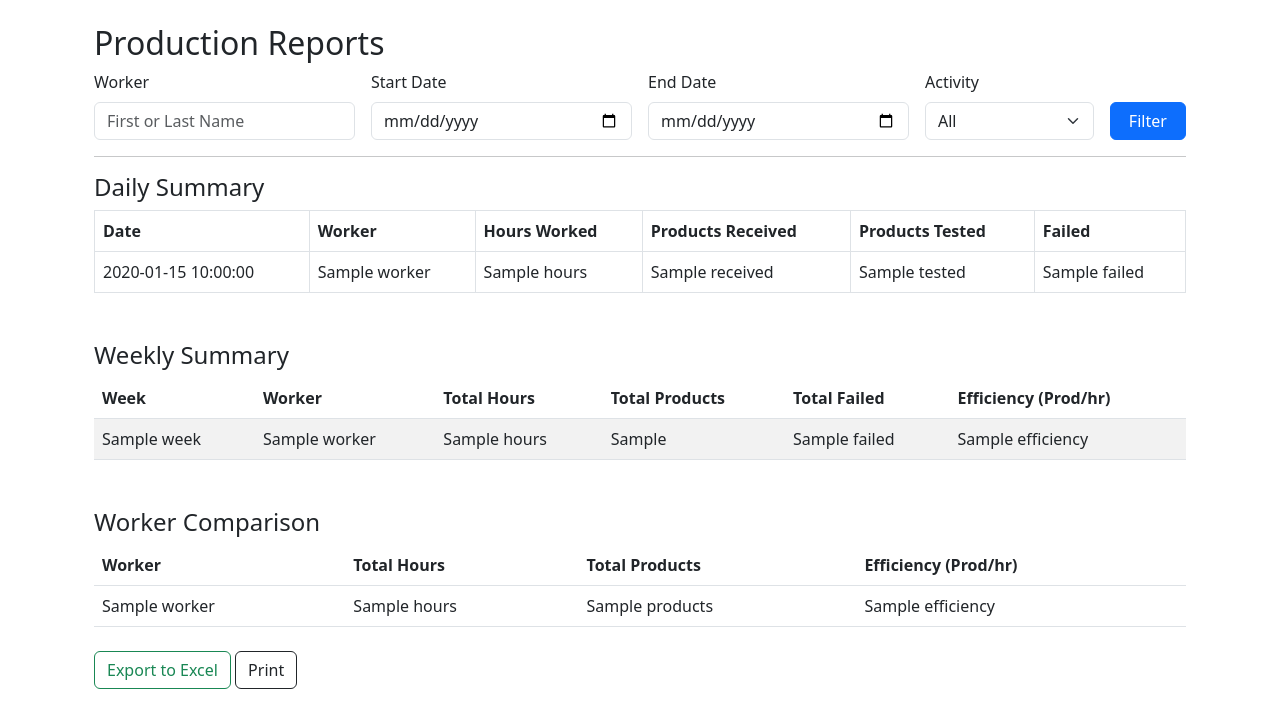
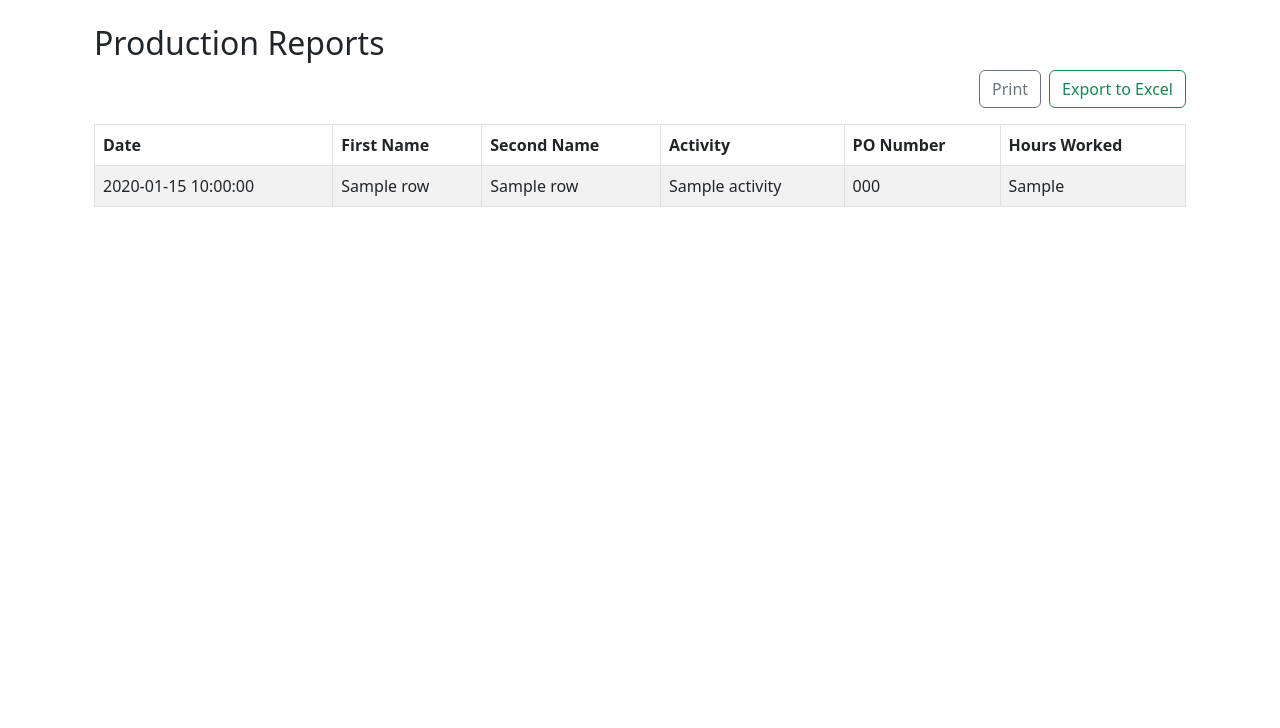
Before and after one commit to nelefrenn/inventory-app, a Flask app: template templates/reports.html in a window 1280 px wide. Shown: the part 56-784 px from the top of the page. Run offline with Flask 3, Linux system fonts and the light colour scheme; the template is opened without the code that fills it: most values are stand-ins (such as "Sample title", 1, 10 or a date in 2020).

Commit message:
Update reports.html

```diff
--- a/templates/reports.html
+++ b/templates/reports.html
@@ -3,111 +3,70 @@
 <div class="container mt-4">
   <h2>Production Reports</h2>
 
-  <form method="get" class="row g-3 align-items-end">
-    <div class="col-md-3">
-      <label for="worker" class="form-label">Worker</label>
-      <input type="text" name="worker" id="worker" class="form-control" placeholder="First or Last Name">
-    </div>
-    <div class="col-md-3">
-      <label for="start_date" class="form-label">Start Date</label>
-      <input type="date" name="start_date" id="start_date" class="form-control">
-    </div>
-    <div class="col-md-3">
-      <label for="end_date" class="form-label">End Date</label>
-      <input type="date" name="end_date" id="end_date" class="form-control">
-    </div>
-    <div class="col-md-2">
-      <label for="activity" class="form-label">Activity</label>
-      <select name="activity" id="activity" class="form-select">
-        <option value="">All</option>
-        <option value="receiving">Receiving</option>
-        <option value="testing">Testing</option>
-      </select>
-    </div>
-    <div class="col-md-1 d-grid">
-      <button type="submit" class="btn btn-primary">Filter</button>
-    </div>
-  </form>
+  <div class="mb-3 d-flex justify-content-end gap-2">
+    <button onclick="window.print()" class="btn btn-outline-secondary">Print</button>
+    <button onclick="exportToExcel('reportTable')" class="btn btn-outline-success">Export to Excel</button>
+  </div>
 
-  <hr>
-
-  <h4>Daily Summary</h4>
-  <table class="table table-bordered">
+  <table id="reportTable" class="table table-bordered table-striped">
     <thead>
       <tr>
         <th>Date</th>
-        <th>Worker</th>
+        <th>First Name</th>
+        <th>Second Name</th>
+        <th>Activity</th>
+        <th>PO Number</th>
         <th>Hours Worked</th>
-        <th>Products Received</th>
-        <th>Products Tested</th>
-        <th>Failed</th>
       </tr>
     </thead>
     <tbody>
-      {% for row in daily_data %}
+      {% for row in data %}
       <tr>
         <td>{{ row['Date'] }}</td>
-        <td>{{ row['Worker'] }}</td>
-        <td>{{ row['Hours'] }}</td>
-        <td>{{ row['Received'] }}</td>
-        <td>{{ row['Tested'] }}</td>
-        <td>{{ row['Failed'] }}</td>
+        <td>{{ row['First Name'] }}</td>
+        <td>{{ row['Second Name'] }}</td>
+        <td>{{ row['Activity'] }}</td>
+        <td>{{ row['PO Number'] }}</td>
+        <td>{{ row['Hours Worked'] }}</td>
       </tr>
       {% endfor %}
     </tbody>
   </table>
+</div>
 
-  <h4 class="mt-5">Weekly Summary</h4>
-  <table class="table table-striped">
-    <thead>
-      <tr>
-        <th>Week</th>
-        <th>Worker</th>
-        <th>Total Hours</th>
-        <th>Total Products</th>
-        <th>Total Failed</th>
-        <th>Efficiency (Prod/hr)</th>
-      </tr>
-    </thead>
-    <tbody>
-      {% for row in weekly_data %}
-      <tr>
-        <td>{{ row['Week'] }}</td>
-        <td>{{ row['Worker'] }}</td>
-        <td>{{ row['Hours'] }}</td>
-        <td>{{ row['Total Products'] }}</td>
-        <td>{{ row['Failed'] }}</td>
-        <td>{{ row['Efficiency'] }}</td>
-      </tr>
-      {% endfor %}
-    </tbody>
-  </table>
+<style>
+@media print {
+  @page {
+    size: A4;
+    margin: 1cm;
+  }
+  body * {
+    visibility: hidden;
+  }
+  .container, .container * {
+    visibility: visible;
+  }
+  .container {
+    position: absolute;
+    left: 0;
+    top: 0;
+    width: 100%;
+  }
+  .btn, form, nav {
+    display: none;
+  }
+}
+</style>
 
-  <h4 class="mt-5">Worker Comparison</h4>
-  <table class="table table-hover">
-    <thead>
-      <tr>
-        <th>Worker</th>
-        <th>Total Hours</th>
-        <th>Total Products</th>
-        <th>Efficiency (Prod/hr)</th>
-      </tr>
-    </thead>
-    <tbody>
-      {% for row in comparison_data %}
-      <tr>
-        <td>{{ row['Worker'] }}</td>
-        <td>{{ row['Hours'] }}</td>
-        <td>{{ row['Products'] }}</td>
-        <td>{{ row['Efficiency'] }}</td>
-      </tr>
-      {% endfor %}
-    </tbody>
-  </table>
-
-  <div class="mt-4">
-    <a href="/export_reports" class="btn btn-outline-success">Export to Excel</a>
-    <button onclick="window.print()" class="btn btn-outline-dark">Print</button>
-  </div>
-</div>
+<script>
+function exportToExcel(tableID) {
+  let table = document.getElementById(tableID);
+  let html = table.outerHTML;
+  let url = 'data:application/vnd.ms-excel,' + escape(html);
+  let link = document.createElement('a');
+  link.href = url;
+  link.download = 'production_report.xls';
+  link.click();
+}
+</script>
 {% endblock %}
```
